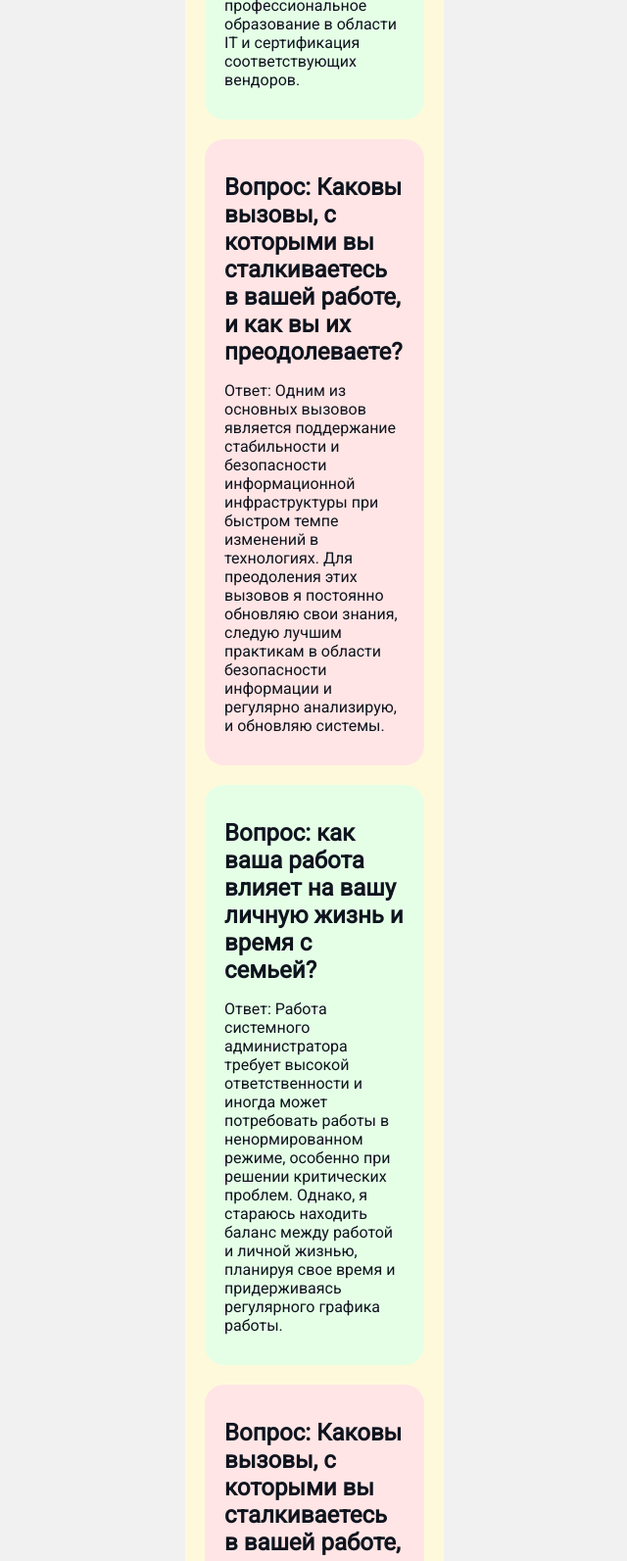
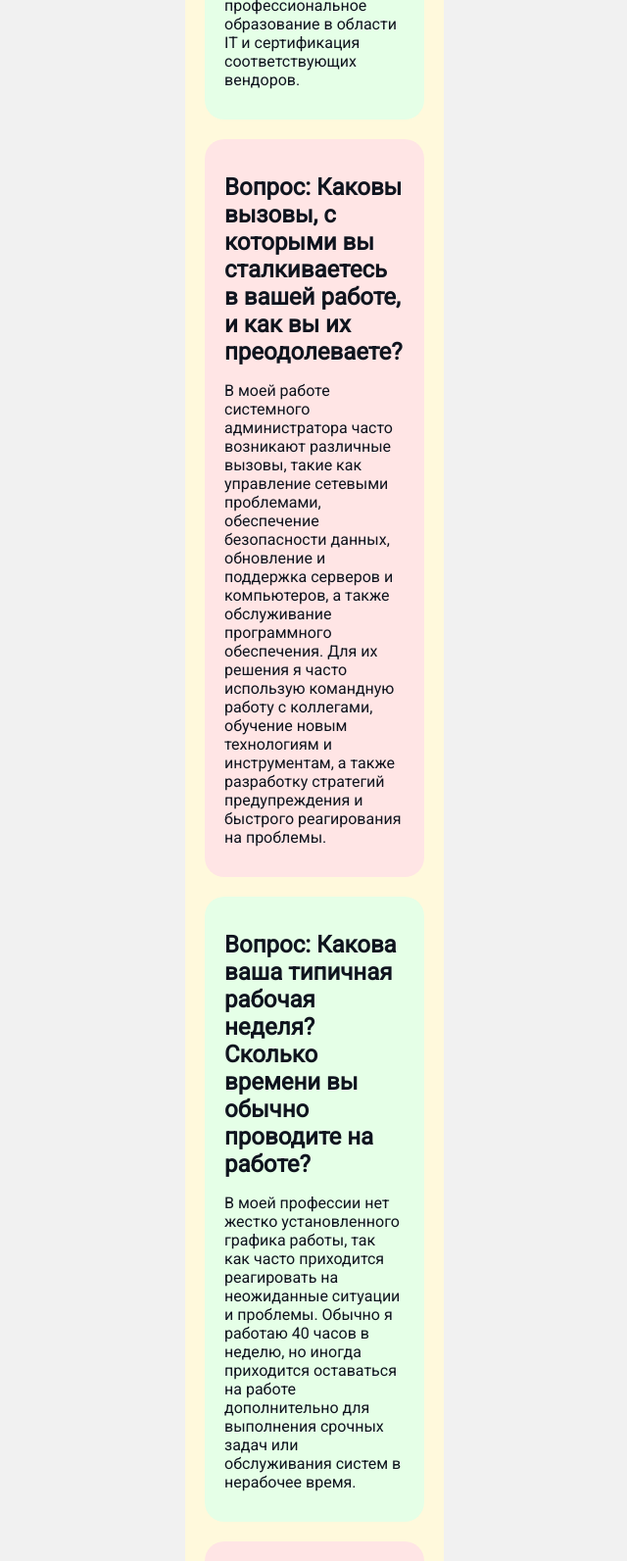
Before and after one commit to PaulKhard/CV, a plain HTML site: page index.html in a window 1280 px wide. Shown: the part 3140-4733 px from the top of the page at 98% size, without its empty margins (319-959 px from the left). Drawn offline with Linux system fonts and the light colour scheme.

Commit message:
Update index.html

```diff
--- a/index.html
+++ b/index.html
@@ -56,15 +56,7 @@
                 <h2>Вопрос: Какой опыт и квалификация требуются для вашей должности?</h2>
                 <p>Ответ: для работы системным администратором требуется глубокие знания в области информационных технологий, опыт работы с операционными системами, сетевыми протоколами и оборудованием. Часто требуется профессиональное образование в области IT и сертификация соответствующих вендоров.</p>
             </div>
-            <div class="card bg-red">
-                <h2>Вопрос: Каковы вызовы, с которыми вы сталкиваетесь в вашей работе, и как вы их преодолеваете?</h2>
-                <p>Ответ: Одним из основных вызовов является поддержание стабильности и безопасности информационной инфраструктуры при быстром темпе изменений в технологиях. Для преодоления этих вызовов я постоянно обновляю свои знания, следую лучшим практикам в области безопасности информации и регулярно анализирую, и обновляю системы.</p>
-            </div>
 
-             <div class="card bg-green">
-                <h2>Вопрос: как ваша работа влияет на вашу личную жизнь и время с семьей?</h2>
-                <p>Ответ: Работа системного администратора требует высокой ответственности и иногда может потребовать работы в ненормированном режиме, особенно при решении критических проблем. Однако, я стараюсь находить баланс между работой и личной жизнью, планируя свое время и придерживаясь регулярного графика работы.</p>
-            </div>
             <div class="card bg-red">
                 <h2>Вопрос: Каковы вызовы, с которыми вы сталкиваетесь в вашей работе, и как вы их преодолеваете?</h2>
                 <p>В моей работе системного администратора часто возникают различные вызовы, такие как управление сетевыми проблемами, обеспечение безопасности данных, обновление и поддержка серверов и компьютеров, а также обслуживание программного обеспечения. Для их решения я часто использую командную работу с коллегами, обучение новым технологиям и инструментам, а также разработку стратегий предупреждения и быстрого реагирования на проблемы.</p>
```
